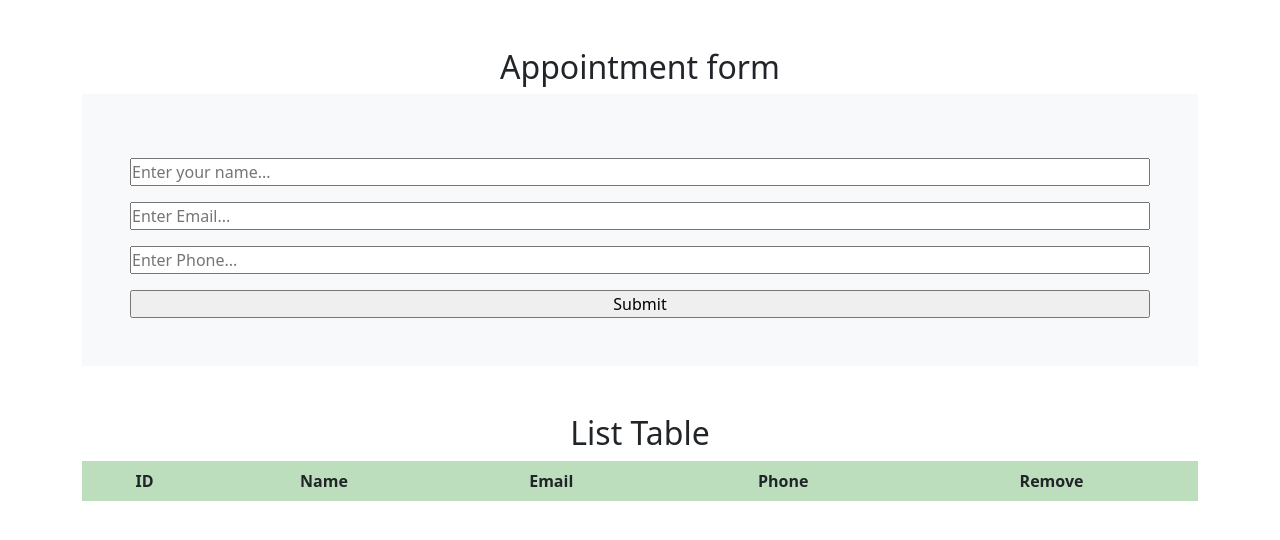
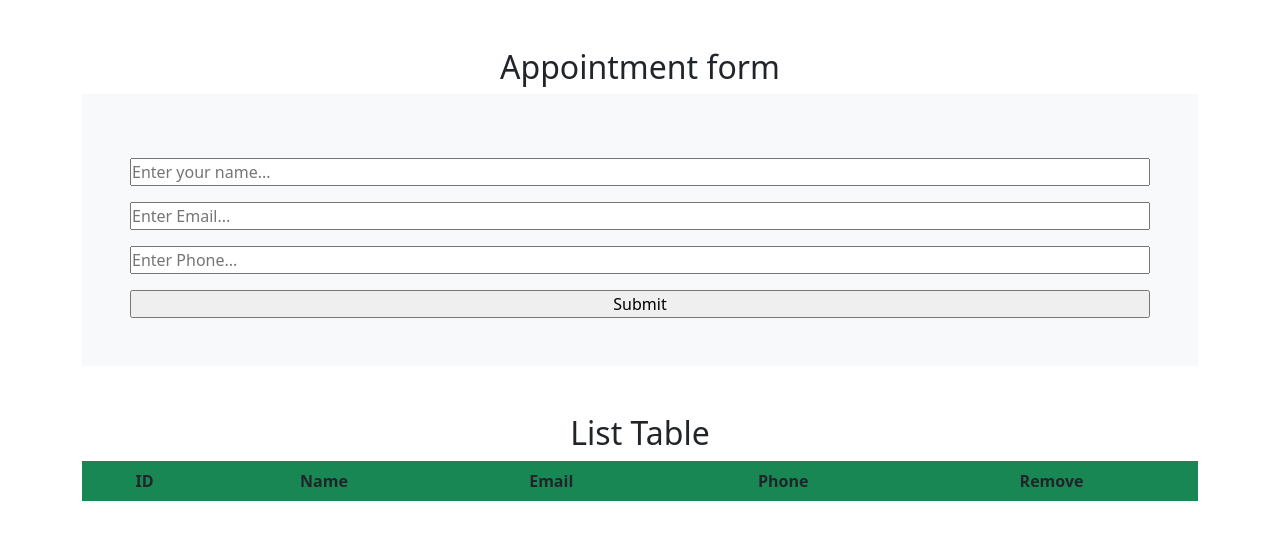
Before and after one commit to NishantMsingh/CrudCrud-Appointment.github.io, a plain HTML site: page index.html in a window 1280 px wide. Drawn offline with nearby package versions, Linux system fonts and the light colour scheme; no server answers.

Commit message:
BG table

```diff
--- a/index.html
+++ b/index.html
@@ -29,7 +29,7 @@
 
 
  <table id="items">
-   <tr><th> ID</th><th>Name</th> <th>Email</th> <th>Phone</th> <th> Remove</th></tr>
+   <tr class="bg-success"><th> ID</th><th>Name</th> <th>Email</th> <th>Phone</th> <th> Remove</th></tr>
 
  </table>
 
```
